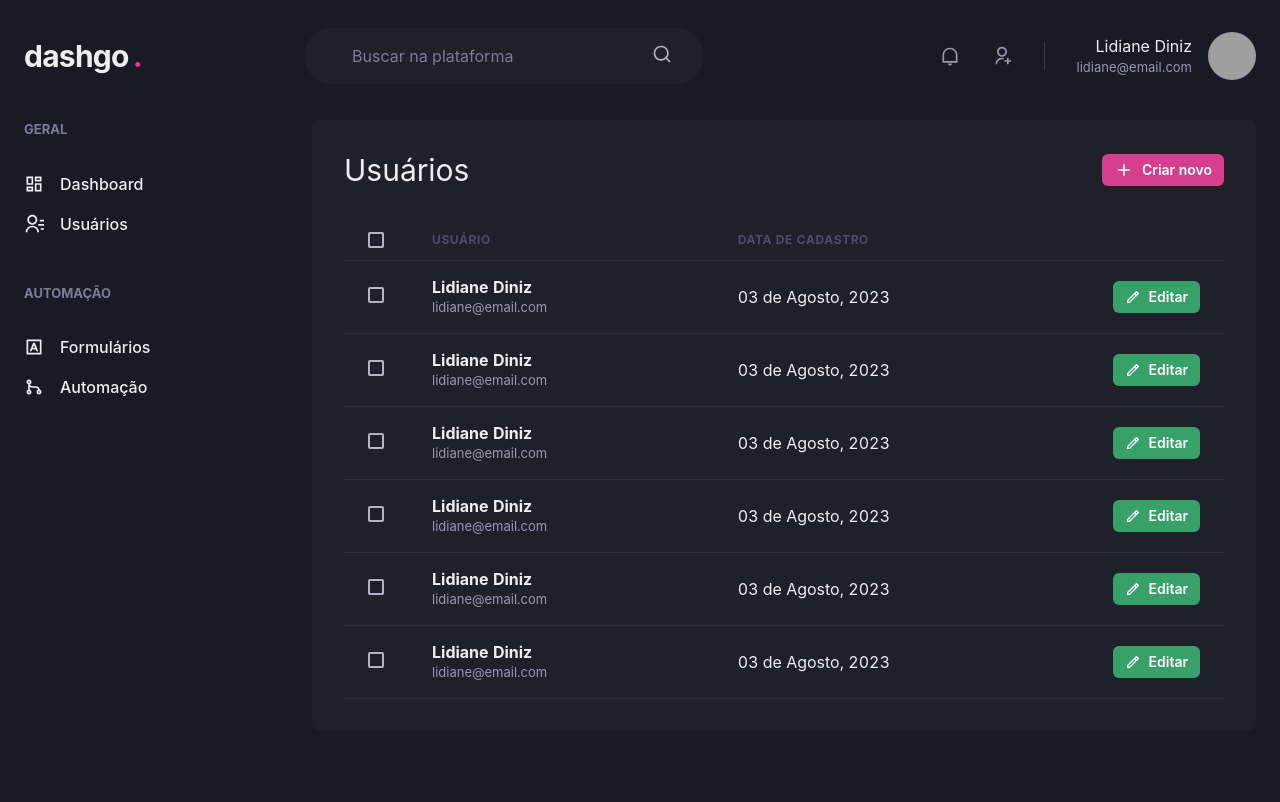
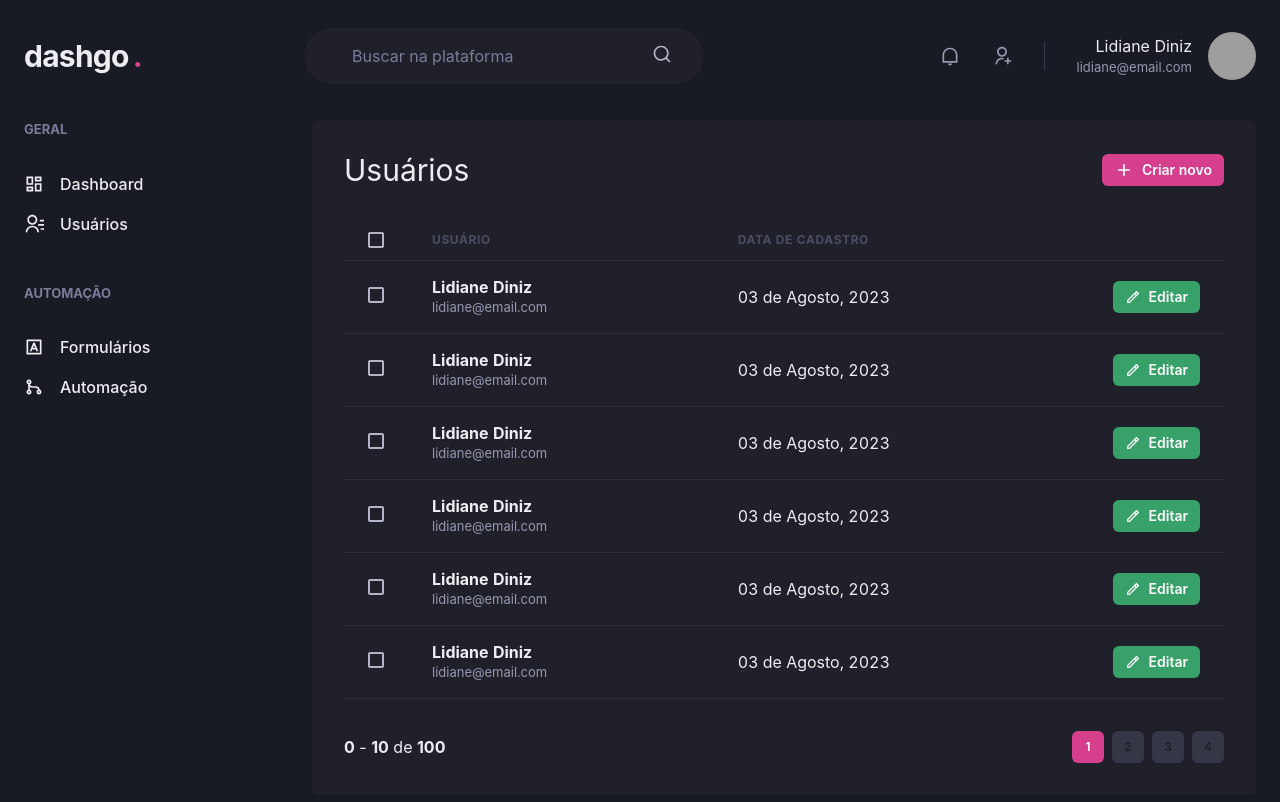
Before and after one commit to LidianeDiniz/dashgo-chakra-ui, a Next.js app: page /users in a window 1280 px wide. Shown: the top 802 px of the page. Built offline with nearby package versions, Linux system fonts and the light colour scheme; grey boxes are pictures that could not be loaded.

Commit message:
Componente: Pagination

```diff
--- /dev/null
+++ b/src/components/Form/Pagination.tsx
@@ -0,0 +1,62 @@
+import { Box, Button, Stack } from '@chakra-ui/react';
+
+export function Pagination() {
+  return (
+    <Stack
+      direction="row"
+      marginTop="8"
+      justify="space-between"
+      align="center"
+      spacing="6"
+    >
+
+        <Box>
+            <strong>0</strong> - <strong>10</strong> de <strong>100</strong>
+        </Box>
+
+   <Stack direction='row' spacing='2'>
+   <Button
+        size="sm"
+        fontSize="xs"
+        width="4"
+        colorScheme="pink"
+        disabled
+        _disabled={{ bgColor: 'pink.500', cursor: 'default' }}
+      >
+        1
+      </Button>
+
+      <Button
+        size="sm"
+        fontSize="xs"
+        width="4"
+        bgColor="gray.700"
+        _hover={{ bgColor: 'gray.500' }}
+      >
+        2
+      </Button>
+
+      <Button
+        size="sm"
+        fontSize="xs"
+        width="4"
+        bgColor="gray.700"
+        _hover={{ bgColor: 'gray.500' }}
+      >
+        3
+      </Button>
+
+      <Button
+        size="sm"
+        fontSize="xs"
+        width="4"
+        bgColor="gray.700"
+        _hover={{ bgColor: 'gray.500' }}
+      >
+        4
+      </Button>
+
+   </Stack>
+    </Stack>
+  );
+}
--- a/src/pages/users/index.tsx
+++ b/src/pages/users/index.tsx
@@ -1,16 +1,17 @@
 import { Header } from "@/components/Form/Header";
+import { Pagination } from "@/components/Form/Pagination";
 import { Sidebar } from "@/components/Form/Sidebar";
 import {
   Box,
   Button,
   Checkbox,
-  Text,
   Flex,
   Heading,
   Icon,
   Table,
   Tbody,
   Td,
+  Text,
   Th,
   Thead,
   Tr,
@@ -234,6 +235,8 @@
               </Tr>
             </Tbody>
           </Table>
+
+        <Pagination/>
         </Box>
       </Flex>
     </Box>
```
